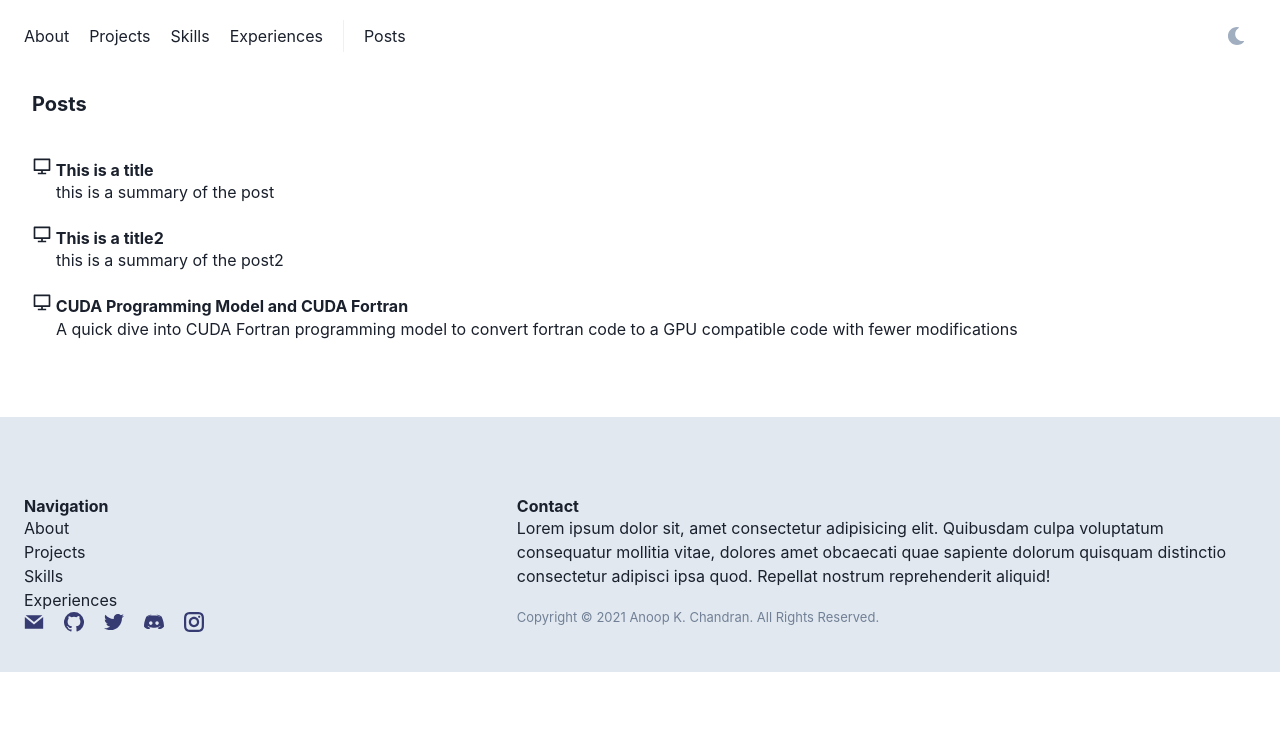
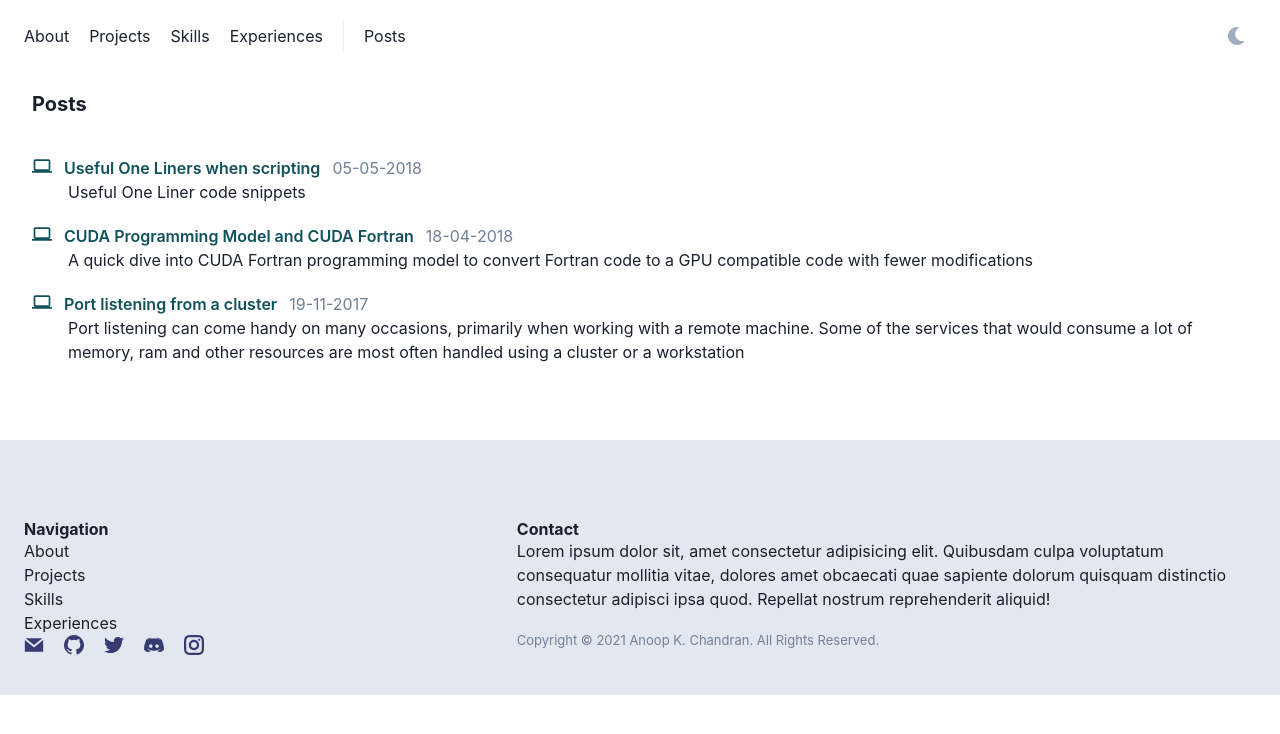
Before and after one commit to anoopkcn/anoopkcn, a React (Create React App) app: page /posts in a window 1280 px wide. Shown: the top 734 px of the page. Built offline with nearby package versions, Linux system fonts and the light colour scheme.

Commit message:
Add 3 posts

```diff
--- a/src/components/elements.jsx
+++ b/src/components/elements.jsx
@@ -10,6 +10,7 @@ import {
   Spacer,
   useColorMode,
   useColorModeValue,
+  Heading,
 } from "@chakra-ui/react";
 import React from "react";
 import { IconButton } from "@chakra-ui/react";
@@ -25,6 +26,20 @@ import {
   atomOneLight,
   atomOneDark,
 } from "react-syntax-highlighter/dist/esm/styles/hljs";
+import { ExternalLinkIcon } from "@chakra-ui/icons";
+
+export const Li = ({children, href}) => {
+  const linkColor = useColorModeValue("#11515B", "#A4BEB1");
+  return (
+    <CLink color={linkColor} href={href} isExternal>
+     {children} <ExternalLinkIcon mx="2px" />
+    </CLink>
+  )
+};
+
+export const H4 =({children}) => (
+  <Heading as="h4" size="sm" pb="4">{children}</Heading>
+)
 
 // Switch between dark and light mode
 export function AccentSwitch() {
--- a/src/components/posts.jsx
+++ b/src/components/posts.jsx
@@ -4,22 +4,34 @@ import Container from "./container";
 import Icon from "@chakra-ui/icon";
 import { Link } from "react-router-dom";
 import PostsData from "../configs/data-posts-config";
+import { Flex, Text } from "@chakra-ui/react";
+import { useColorModeValue } from "@chakra-ui/react";
 
-const PostsList = () =>
-  PostsData.length > 0 && (
+
+const PostsList = () =>{
+  const linkColor = useColorModeValue("#11515B", "#A4BEB1");
+  return PostsData.length > 0 && (
     <ListItem>
       {PostsData.map((data, idx) => (
         <Box mb="5" key={idx}>
           <Link to={`/posts/${data.id}`}>
-            <Heading s="h5" size="sm">
-              <Icon as={data.icon} w="5" h="5" /> {data.title}
-            </Heading>
-            <Box pl="6">{data.summary}</Box>
+            <Flex color={linkColor}>
+            <Icon as={data.icon} w="5" h="5" />
+              <Text pl="3" fontWeight="600">
+                 {data.title}
+              </Text>
+              <Box ml="3" color="gray.500">
+                {data.date}
+              </Box>
+            </Flex>
             </Link>
+            <Box pl="9">
+              <Box>{data.summary}</Box>
+            </Box>
         </Box>
       ))}
     </ListItem>
-  );
+  )};
 
 export default function Posts() {
   return (
--- a/src/components/render-post.jsx
+++ b/src/components/render-post.jsx
@@ -1,40 +1,51 @@
 import React from "react";
 import Container from "./container";
 import PostsData from "../configs/data-posts-config";
-import { Box, Heading, Link, List, ListItem, Text } from "@chakra-ui/layout";
+import { Box, Heading, List, ListItem, Text } from "@chakra-ui/layout";
+import { useColorModeValue } from "@chakra-ui/react";
+import { Li } from "./elements";
 
-const Postbib = ({ bibdata }) =>
+const Postbib = ({ bibdata }) => {
+  const linkColor = useColorModeValue("#11515B", "#A4BEB1");
+  if (bibdata) {
+    return (
       bibdata.length > 0 && (
         <ListItem>
           {bibdata.map((data, idx) => (
-        <Box key={idx}>
-          <Link isExternal href={data.link}>
-            <Box fontSize="small">
+            <Box key={idx} fontSize="small" color={linkColor}>
+              <Li href={data.link}>
                   <Text as="cite" color="gray.500">
-                {idx}.
-              </Text>{" "}
-              <Text as="cite">{data.text}</Text>
-            </Box>
-          </Link>
+                    {idx+1}{". "}{data.text}
+                  </Text>
+              </Li>
             </Box>
           ))}
         </ListItem>
+      )
     );
+  } else {
+    return <div></div>;
+  }
+};
 
 export default function RenderPost({ match }) {
   var results = PostsData.filter((entry) => entry.id === match.params.id);
+  var data = results[0]
   return (
     <Container>
       <Box>
-        <Heading as="h4" size="md" mb="10">
-          {results[0].title}
+        <Heading as="h4" size="md">
+          {data.title}
         </Heading>
-        <Box>{results[0].content}</Box>
+        <Box mb="10" mt="3" color="gray.500">
+          {data.date}
+        </Box>
+        <Box>{data.content}</Box>
         <Box pt="10" pb="2">
           <Text color="gray.500"> References</Text>
         </Box>
         <List>
-          <Postbib bibdata={results[0].bib} />
+          <Postbib bibdata={data.bib} />
         </List>
       </Box>
     </Container>
--- a/src/configs/data-posts-config.js
+++ b/src/configs/data-posts-config.js
@@ -1,33 +1,39 @@
-import { RiComputerLine } from "react-icons/ri";
+import { MdComputer } from "react-icons/md";
 
-import TestExample from '../posts/test-example'
-import TestExample2 from '../posts/test-example2'
+import OneLiners from '../posts//useful-oneliners'
+import PortListening from '../posts/port-listening'
 import CudaFortran from '../posts/cuda-fortran'
 
 const PostsData = [
     {
-        id:"test-example",
-        icon: RiComputerLine,
-        title: "This is a title",
-        date: "02-12-2020",
-        summary: "this is a summary of the post",
-        content: <TestExample />
-    },
-    {
-        id:"test-example2",
-        icon: RiComputerLine,
-        title: "This is a title2",
-        date: "02-12-2020",
-        summary: "this is a summary of the post2",
-        content: <TestExample2 />
+        id:"useful-oneliners",
+        content: <OneLiners />,
+        icon: MdComputer,
+        title: "Useful One Liners when scripting",
+        date: "05-05-2018",
+        summary: "Useful One Liner code snippets",
+        bib:[
+            {
+                link:"https://www.youtube.com/watch?v=OSGv2VnC0go",
+                text:"Raymond Hettinger's talk: Transforming Code into Beautiful, Idiomatic Python",
+            },
+            {
+                link:"https://stackoverflow.com/a/3452888",
+                text:"From a stackoverflow",
+            },
+            {
+                link:"https://github.com/connermcd",
+                text:"Courtesy of Conner McDaniel",
+            }
+        ]
     },
     {
         id:"cuda-fortran",
         content: <CudaFortran />,
-        icon: RiComputerLine,
+        icon: MdComputer,
         title: "CUDA Programming Model and CUDA Fortran",
         date: "18-04-2018",
-        summary: "A quick dive into CUDA Fortran programming model to convert fortran code to a GPU compatible code with fewer modifications",
+        summary: "A quick dive into CUDA Fortran programming model to convert Fortran code to a GPU compatible code with fewer modifications",
         section: "tech",
         bib:[
             {
@@ -43,7 +49,30 @@ const PostsData = [
                 text:"Graphene tight binding model for porting to fortran and then to  gpu"
             }
         ],
-    }
+    },
+    {
+        id:"port-listening",
+        content: <PortListening />,
+        icon: MdComputer,
+        title: "Port listening from a cluster",
+        date: "19-11-2017",
+        summary: "Port listening can come handy on many occasions, primarily when working with a remote machine. Some of the services that would consume a lot of memory, ram and other resources are most often handled using a cluster or a workstation",
+        bib:[
+            {
+                link:"http://www.penguintutor.com/linux/network-services-ports",
+                text:"TCP/IP and UDP/IP</a> details of service port"
+            },
+            {
+                link:"https://www.dataquest.io/blog/jupyter-notebook-tips-tricks-shortcuts/",
+                text:"Jupyter notebook tips tricks shortcuts"
+            },
+            {
+                link:"https://hub.docker.com/r/strivetobelazy/archlinux/",
+                text:"Docker image for testing c,c++,fortran,go,etc.."
+            }
+        ]
+    },
+
 ]
 
 export default PostsData;
--- a/src/posts/cuda-fortran.jsx
+++ b/src/posts/cuda-fortran.jsx
@@ -22,7 +22,6 @@ There are a number of good programming practices to be observed when moving data
 
 The <Code>allocate()</Code> command and the assignment operator's are overloaded in the CUDA Fortran model so that it can also allow allocation of the device memory (using <Code>device</Code> attribute) and data transfer between the host and device memory spaces. The Fortran2003 source allocation construct, <Code>allocate(A, source=B)</Code>, for cloning <Code>A</Code> to <Code>B</Code> is also extended. In CUDA Fortran, if the <Code>A</Code> array is defined as a device array and <Code>B</Code> is defined as host array, then contents of <Code>B</Code> will be copied over the PCI bus to <Code>A</Code>. These methods of data transfer are all blocking transfers, in that control is not returned to the CPU thread until the transfer is complete. This prevents the possibility of overlapping data transfers with computation on both the host and device. For concurrent computation one might employ CUDA API function <Code>cudaMemcpyAsync()</Code> to perform asynchronous data transfers
 
-<br/>
 Kernels, or subroutines are typically invoked in host code just as any subroutine is called, but since the kernel code is executed by many threads in parallel an additional execution configuration has to be provided to indicate thread specifications.
 Data elements are mapped to threads using the automatically defined variables <Code>threadIdx</Code>, <Code>blockIdx</Code>, <Code>blockDim</Code>, and <Code>gridDim</Code>.
 
--- /dev/null
+++ b/src/posts/port-listening.jsx
@@ -0,0 +1,67 @@
+import React from "react";
+import { Box, Text, UnorderedList, ListItem } from "@chakra-ui/react";
+import { Script, Li, H4 } from "../components/elements";
+import { Code } from "@chakra-ui/react";
+
+export default function PortListening(){
+    return (
+        <Box>
+<H4>tl;dr</H4>
+<UnorderedList pb="5">
+    <ListItem>step 1: <Code>Start Jupyter notebook</Code> on the cluster/workstation/node with a specific port(say port0)
+    <Script language="bash" code= {`jupyter notebook --no-browser --port=<port0> # <port0> ex: 8000`} />
+    </ListItem>
+    <ListItem>step 2: <Code>Listen to port0</Code> from local machine on a port(say port1)
+    <Script language="bash" code={`ssh -N -f -L localhost:<port1>:localhost:<port0> <uname>@<domain> # <port1>=8000`} />
+    </ListItem>
+    <ListItem>step 3: <Code>Open port1 on the browser</Code> to see/edit the Jupyter notebook running on cluster/workstation : use the token</ListItem>
+    <ListItem>step 4: <Code>remove port</Code> after done
+    <Script language="bash" code= {`lsof -ti:<port1> | xargs kill -9  # port1=8001`} />
+    </ListItem>
+</UnorderedList>
+
+
+<H4> Intension and explanation </H4>
+<Li href="http://www.penguintutor.com/linux/network-services-ports">Port </Li> listening can come handy on many occasions, primarily when working with a remote machine. Some of the services that would consume a lot of memory, ram and other resources are most often handled using a cluster or a workstation. Especially in scientific programming or in machine learning. In such situations downloading the data from the remote machine and use visualisation tools on the local device can be tedious and cumbersome. Other scenarios include using tools, modules, packages and compilers available only on clusters or in cases where one doesn't want to have it on a local machine. One such example is GPU programming. When all the hardware resources, compilers and other tools (such as CUDA, PGI, etc.,..) are available on a cluster, to use Jupiter notebook with Fortran or C <Li href="https://www.dataquest.io/blog/jupyter-notebook-tips-tricks-shortcuts">magic</Li> for demonstrating or live-testing the GPU code is almost impossible without port listening over SSH.
+
+Following steps can be adopted for such a case
+
+<UnorderedList pt="5">
+<ListItem>step 1: <Code>Start Jupyter notebook</Code> on the cluster/workstation/node with a specific port(say port0)</ListItem>
+<ListItem>step 2: [Optional] <Code>Listen to port0</Code> from master-node/intermediary machine on a different port(say port1) over SSH</ListItem>
+<ListItem>step 3: <Code>Listen to port1</Code> from local machine on a port2 over SSH</ListItem>
+<ListItem>step 4: <Code>Open port2 on the browser</Code> to see/edit the Jupyter notebook running on cluster/workstation/node</ListItem>
+<ListItem>step 5: <Code>remove port</Code> after done</ListItem>
+</UnorderedList>
+<br />
+<Text as="b" >Step 1</Text>: run Jupyter notebook on cluster/workstation/node
+
+By default jupyter runs on port <Code>8888</Code> of <Code>localhost</Code>, here i'm running it on port <Code>8000</Code>. Take note of the token given when notebook starts running <Code>Example: http://localhost:8000/?token=ee0ed73819259b12e015d0af69fc7ke689d7fe4077b43785</Code>
+<Script language="bash" code={`jupyter notebook --no-browser --port=8000`} />
+
+Note that, If you are running it on one of the nodes of a cluster then take the node interactively to get the token. Or employ other means when submitting a job such as writing the standard out and error to a log-file.
+<br />
+<Text as="b">Step 2</Text>: [Optional] <Code>Listen to 8000</Code> from master-node/intermediary machine on a port over SSH
+
+This step is need if you are running jupyter on a cluster node. This is to listen to the Jupyter service running on port <Code>8000</Code> of the node from the master node.
+<Script language="bash" code={`ssh -N -f -L localhost:8001:localhost:8000 <NODE>`} />
+
+Here master node is listening to the service on port <Code>8001</Code> and <Code>&lt;NODE&gt;</Code> is the node name. The SSH options are `-N` for not executing any remote commands, `-f` to make SSH to go background just before execution and `-L` for listening from <Code>remote_socket</Code> to <Code>local_socket</Code> in the order `ssh -L local_socket:remote_socket`
+<br />
+<Text as="b">Step 3</Text>: <Code>Listen to 8001</Code> from local machine on port 8002, over SSH
+
+Same as above but here instead from a master-node a port on the local machine is assigned for listening the remote.
+<Script language="bash" code={`ssh -N -f -L localhost:8002:localhost:8001 <uname>@<domain> # assuming optional step`} />
+Note that no other services are using the port <Code>8002</Code> already. use `lsof -ti:8002` to check it. If there are other services on the said port either provide a different one or kill the service running on that port using command given in <Text as="b">Step 5</Text>.
+<br />
+<Text as="b">Step 4</Text>: <Code>Open localhost:8002 on a browser</Code> to see/edit the Jupyter notebook running on cluster/workstation
+
+Note that jupyter asks for the token of the running jupyter instance (if a password is not set). Copy the token and paste it in the form field to authenticate the notebook.
+<br />
+<Text as="b">Step 5</Text>: <Code>remove port</Code> after done
+<Script language="bash" code={`lsof -ti:8002 | xargs kill -9 `} />
+
+Depending on the security of the system these configurations can vary but the basic idea remains as above.
+        </Box>
+    )
+}
--- /dev/null
+++ b/src/posts/useful-oneliners.jsx
@@ -0,0 +1,45 @@
+import React from "react";
+import { Box, Text } from "@chakra-ui/react";
+import { Script } from "../components/elements";
+// import { Code } from "@chakra-ui/react";
+export default function OneLiners() {
+  return (
+    <Box>
+      <Text as="b">
+        Transpose of a matrix<sup>1</sup> A in python
+      </Text>
+      <Script language="python" code={`AT = [list(i) for i in zip(*A)]`} />
+
+      <Text as="b">
+      Remove square brackets when printing an array in python
+      </Text>
+      <Script language="python" code={`B=[1,2,3,4]\nprint ' '.join(map(str, B))`} />
+
+      <Text as="b">
+     Remove all html tags and empty lines using bash
+      </Text>
+      <Script language="bash" code={`File | awk '{gsub(/<[^>]*>/,"\\n"); print }' | sed '/^\\s*$/d'`} />
+
+      <Text as="b">
+      Number of lines added git
+      </Text>
+      <Script language="bash" code={`# gives the number of lines added by 'uname' to a code base.\n git log --author='uname' --stat | grep 'insertions(+)' \\\n | awk '{x+=$4} END {print x}'`} />
+
+      <Text as="b">
+      Update all pip packages at once<sup>2</sup>
+      </Text>
+      <Script language="bash" code={`pip freeze --local | grep -v '^\\-e' | cut -d = -f 1 \\\n | xargs -n1 pip install -U`} />
+
+      <Text as="b">
+        Building a bib file just from DOI<sup>3</sup>
+      </Text>
+      <Script language="bash" code={`#DOI=DOI of a paper\ncurl -s "http://api.crossref.org/works/\${DOI}/transform/application/x-bibtex"`} />
+
+      <Text as="b">
+      Remove duplicate lines from a file
+      </Text>
+      <Script language="python" code={`# it will keep the fist unique line and remove the rest for <file>\nawk '!x[$0]++' File`} />
+
+    </Box>
+  );
+}
```
Lines whose indentation alone changed are shown as unchanged.
